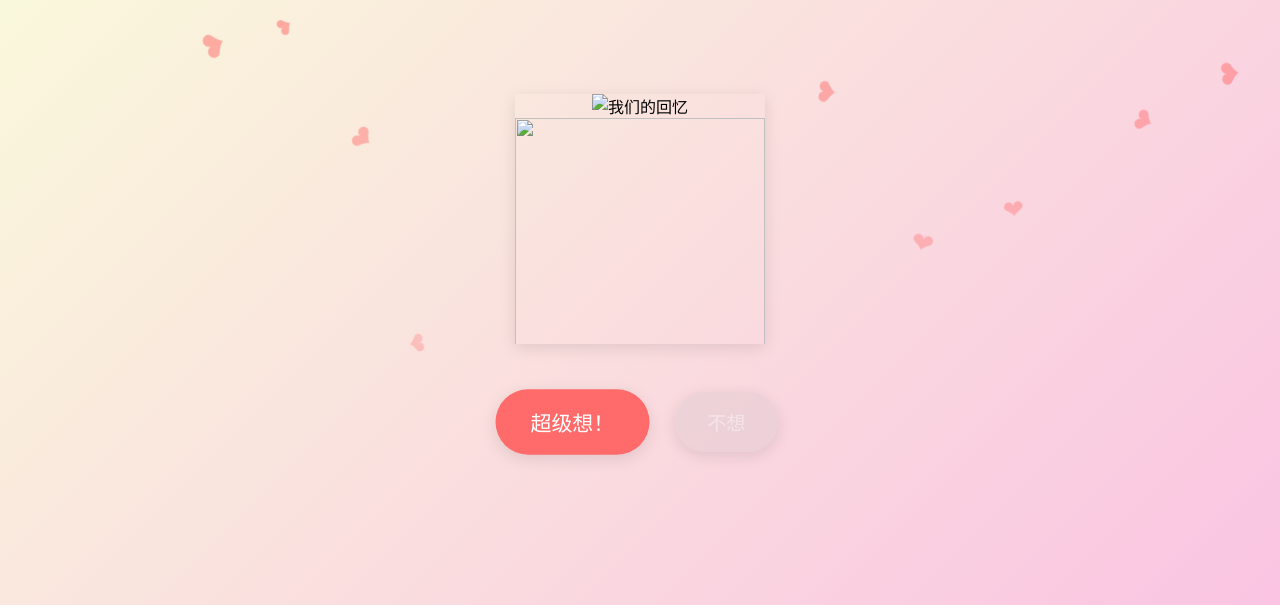
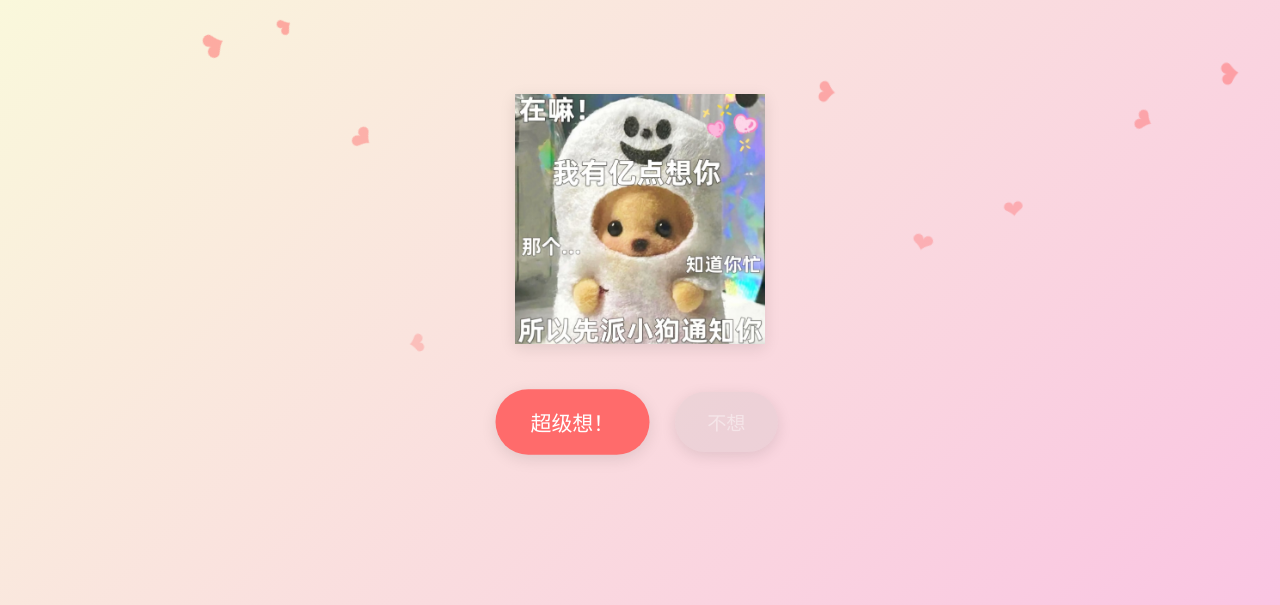
Before and after one commit to sunsirra/My-personal-web, a plain HTML site: page 张凌熔小网站.html in a window 1280 px wide. Shown: the part 195-800 px from the top of the page. Drawn offline with Linux system fonts and the light colour scheme.

Commit message:
张凌熔小网站.html

```diff
--- a/张凌熔小网站.html
+++ b/张凌熔小网站.html
@@ -17,8 +17,8 @@
         </header>
 
         <div class="photo">
-            <img src="img/想不想我.jpg" alt="我们的回忆">
-            <img src="img/你再想想呢.jpg" alt="">
+            <img src="想不想我.jpg" alt="我们的回忆">
+            <img src="你再想想呢.jpg" alt="">
         </div>
 
         <div class="button-group">
```
